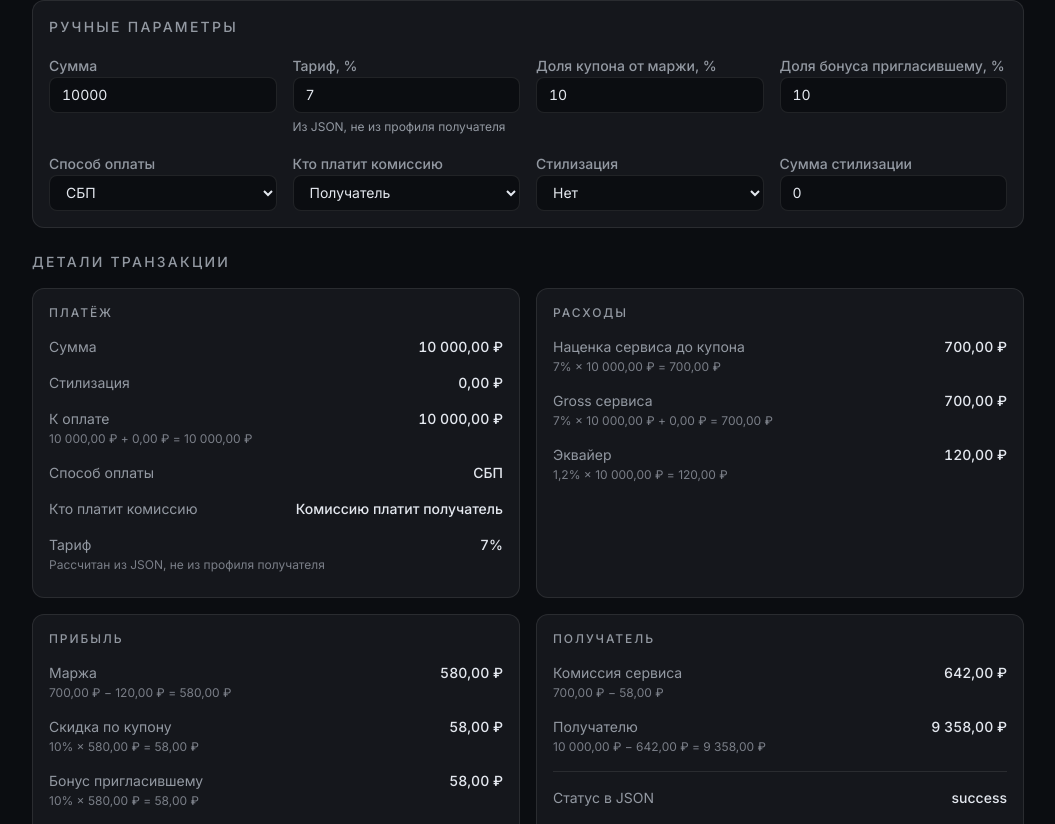
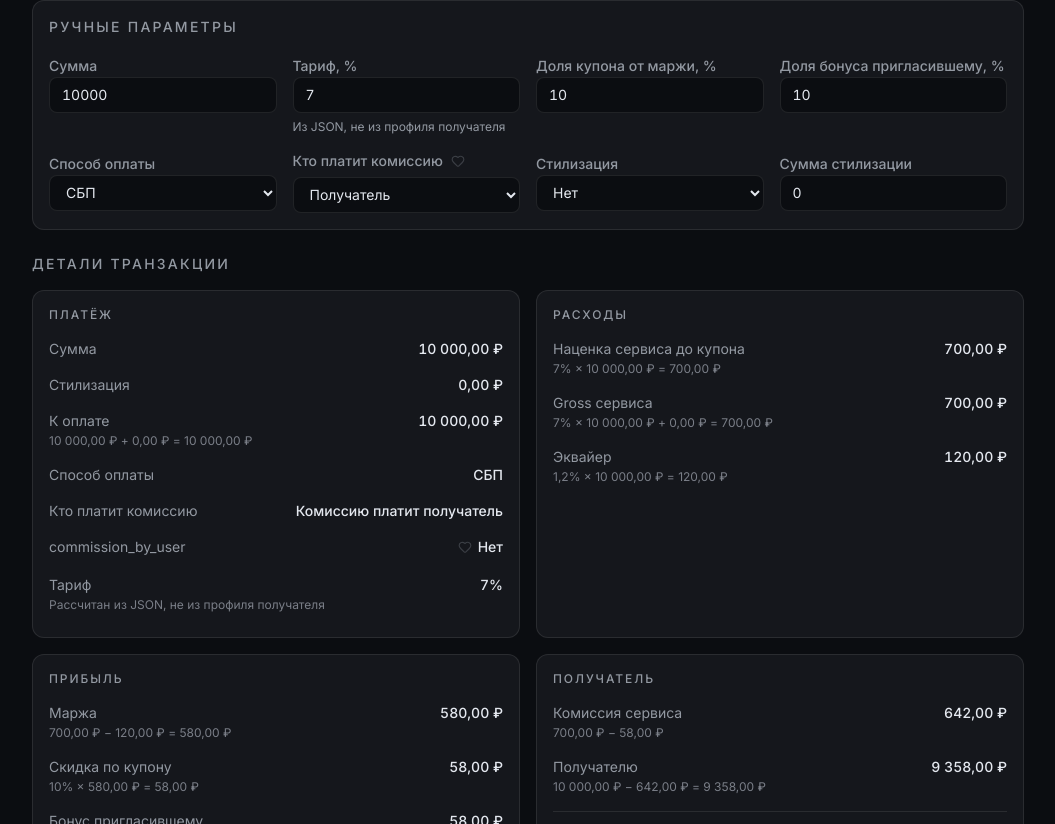
Before and after one commit to notgfx/Cashflow, a React (Vite) app: page / in a window 1280 px wide. Shown: the part 1036-1860 px from the top of the page, without its empty margins (112-1167 px from the left). Built offline with nearby package versions, Linux system fonts and the light colour scheme.

Commit message:
Fix: invoice + commission_by_user

```diff
--- a/src/components/details/TransactionDetails.tsx
+++ b/src/components/details/TransactionDetails.tsx
@@ -1,4 +1,5 @@
 import type { ReactNode } from "react";
+import { CommissionByUserHeart } from "@/components/payment/CommissionByUserHeart";
 import { formatCurrency, formatPercent, formatRate, MISSING } from "@/lib/formatters";
 import {
   formulaAcquirer,
@@ -12,13 +13,13 @@ import {
   formulaToCash,
   formulaToPay,
 } from "@/lib/formulaText";
-import { payerLabel, paymentSystemLabel } from "@/lib/labels";
+import { COMMISSION_BY_USER_LABEL, INVOICE_CBU_PROMO_HINT, payerLabel, paymentSystemLabel } from "@/lib/labels";
 import { Separator } from "@/components/ui/separator";
 import type { PaymentAnalysis } from "@/types/payment";
 
 type RowProps = {
   label: string;
-  value: string;
+  value: ReactNode;
   hint?: string;
 };
 
@@ -29,7 +30,7 @@ function Row({ label, value, hint }: RowProps) {
         <p className="text-muted-foreground">{label}</p>
         {hint ? <p className="mt-0.5 text-xs text-muted-foreground/80">{hint}</p> : null}
       </div>
-      <p className="tabular text-right font-medium">{value}</p>
+      <div className="tabular text-right font-medium">{value}</div>
     </div>
   );
 }
@@ -73,6 +74,24 @@ export function TransactionDetails({ analysis }: TransactionDetailsProps) {
             }
           />
           <Row label="Кто платит комиссию" value={payerLabel(calculation.payer)} />
+          <Row
+            label="commission_by_user"
+            value={
+              <span className="inline-flex items-center justify-end gap-1.5">
+                <CommissionByUserHeart active={calculation.commissionByUser} />
+                {calculation.commissionByUser ? "Да" : "Нет"}
+              </span>
+            }
+            hint={
+              calculation.commissionByUser
+                ? calculation.invoiceCbu
+                  ? `${COMMISSION_BY_USER_LABEL}. ${INVOICE_CBU_PROMO_HINT}`
+                  : COMMISSION_BY_USER_LABEL
+                : calculation.sender
+                  ? "Invoice без выбора отправителя оплатить комиссию"
+                  : undefined
+            }
+          />
           <Row
             label="Тариф"
             value={formatPercent(calculation.tariff)}
--- a/src/components/manual/ManualInputs.tsx
+++ b/src/components/manual/ManualInputs.tsx
@@ -1,7 +1,8 @@
+import { CommissionByUserHeart } from "@/components/payment/CommissionByUserHeart";
 import { Label } from "@/components/ui/label";
 import { Input } from "@/components/ui/input";
 import { hasAcquirerRate } from "@/lib/fees";
-import { PAYMENT_SYSTEM_LABELS } from "@/lib/labels";
+import { COMMISSION_BY_USER_LABEL, INVOICE_CBU_PROMO_HINT, PAYMENT_SYSTEM_LABELS } from "@/lib/labels";
 import { PAYMENT_SYSTEMS, type ManualInputs as ManualValues } from "@/types/payment";
 
 type ManualInputsProps = {
@@ -106,7 +107,14 @@ export function ManualInputs({ value, tariffFromJson, onChange }: ManualInputsPr
             ) : null}
           </div>
           <div className="space-y-1.5">
-            <Label htmlFor="cf-payer">Кто платит комиссию</Label>
+            <div className="flex items-center gap-1.5">
+              <Label htmlFor="cf-payer">Кто платит комиссию</Label>
+              <CommissionByUserHeart
+                active={value.commissionByUser}
+                interactive
+                onToggle={() => patch({ commissionByUser: !value.commissionByUser })}
+              />
+            </div>
             <select
               id="cf-payer"
               className={fieldClass}
@@ -116,6 +124,15 @@ export function ManualInputs({ value, tariffFromJson, onChange }: ManualInputsPr
               <option value="recipient">Получатель</option>
               <option value="sender">Отправитель</option>
             </select>
+            {value.commissionByUser ? (
+              <p className="flex items-start gap-1.5 text-xs text-muted-foreground">
+                <CommissionByUserHeart active className="mt-0.5" />
+                <span>{COMMISSION_BY_USER_LABEL}</span>
+              </p>
+            ) : null}
+            {value.payer === "sender" && value.commissionByUser ? (
+              <p className="text-xs text-amber-600 dark:text-amber-400">{INVOICE_CBU_PROMO_HINT}</p>
+            ) : null}
           </div>
           <div className="space-y-1.5">
             <Label htmlFor="cf-style-mode">Стилизация</Label>
--- /dev/null
+++ b/src/components/payment/CommissionByUserHeart.tsx
@@ -0,0 +1,55 @@
+import { Heart } from "lucide-react";
+import { COMMISSION_BY_USER_LABEL } from "@/lib/labels";
+import { cn } from "@/lib/utils";
+
+type CommissionByUserHeartProps = {
+  active: boolean;
+  interactive?: boolean;
+  onToggle?: () => void;
+  className?: string;
+};
+
+export function CommissionByUserHeart({
+  active,
+  interactive = false,
+  onToggle,
+  className,
+}: CommissionByUserHeartProps) {
+  const heart = (
+    <Heart
+      className={cn(
+        "h-3.5 w-3.5 shrink-0",
+        active ? "fill-red-500 text-red-500" : "fill-transparent text-muted-foreground/30",
+      )}
+      aria-hidden
+    />
+  );
+
+  if (!interactive) {
+    return (
+      <span
+        className={cn("inline-flex items-center", className)}
+        title={active ? COMMISSION_BY_USER_LABEL : undefined}
+      >
+        {heart}
+      </span>
+    );
+  }
+
+  return (
+    <button
+      type="button"
+      role="checkbox"
+      aria-checked={active}
+      aria-label={COMMISSION_BY_USER_LABEL}
+      title={COMMISSION_BY_USER_LABEL}
+      onClick={onToggle}
+      className={cn(
+        "inline-flex items-center justify-center rounded-sm p-0.5 hover:bg-accent",
+        className,
+      )}
+    >
+      {heart}
+    </button>
+  );
+}
--- a/src/lib/calculations.ts
+++ b/src/lib/calculations.ts
@@ -114,9 +114,12 @@ export function calculatePayment(
   const usdCard = isIntlCard(ps);
   const couponPctIn = inputs.couponPct || 0;
   const bonusPctIn = inputs.bonusPct || 0;
-  const couponPct = usdCard ? 0 : couponPctIn;
-  const bonusPct = usdCard ? 0 : bonusPctIn;
   const sender = inputs.payer === "sender";
+  const commissionByUser = Boolean(inputs.commissionByUser);
+  const invoiceCbu = sender && commissionByUser;
+  const promoOff = usdCard || invoiceCbu;
+  const couponPct = promoOff ? 0 : couponPctIn;
+  const bonusPct = promoOff ? 0 : bonusPctIn;
   const senderPlus1 = sender && couponPct <= 0 && bonusPct <= 0;
   const intlPp = usdCard ? FEES.intlCardExtraPp : 0;
   const chargePct =
@@ -154,6 +157,8 @@ export function calculatePayment(
     paymentSystem: ps,
     payer: inputs.payer,
     sender,
+    commissionByUser,
+    invoiceCbu,
     tariff: inputs.tariff || 0,
     chargePct,
     senderPlus1,
--- a/src/lib/formulaText.ts
+++ b/src/lib/formulaText.ts
@@ -30,10 +30,16 @@ export function formulaMargin(calc: PaymentCalculation): string {
 }
 
 export function formulaCoupon(calc: PaymentCalculation): string {
+  if (calc.invoiceCbu) {
+    return `промо отключено (invoice + commission_by_user) → ${formatCurrency(calc.coupon)}`;
+  }
   return `${formatPercent(calc.couponPct)} × ${formatCurrency(calc.margin)} = ${formatCurrency(calc.coupon)}`;
 }
 
 export function formulaReferral(calc: PaymentCalculation): string {
+  if (calc.invoiceCbu) {
+    return `бонус отключён (invoice + commission_by_user) → ${formatCurrency(calc.referral)}`;
+  }
   return `${formatPercent(calc.bonusPct)} × ${formatCurrency(calc.margin)} = ${formatCurrency(calc.referral)}`;
 }
 
--- a/src/lib/input.ts
+++ b/src/lib/input.ts
@@ -10,6 +10,7 @@ import { FEES, FX_PAYMENT_SYSTEMS, fxUnitLabel, isIntlCard } from "@/lib/fees";
 import { paymentSystemLabel } from "@/lib/labels";
 import {
   isRecord,
+  parseBoolFlag,
   parseNumber,
   parseVars,
   requireSum,
@@ -101,6 +102,7 @@ function defaultManual(): ManualInputs {
     stylingCustom: 0,
     paymentSystem: FEES.defaults.paymentSystem as ManualInputs["paymentSystem"],
     payer: "recipient",
+    commissionByUser: false,
     tariff: FEES.defaults.tariff,
     couponPct: FEES.defaults.couponPct,
     bonusPct: FEES.defaults.bonusPct,
@@ -155,6 +157,7 @@ function inferManual(observed: ObservedPayment): { inputs: ManualInputs; tariffF
       stylingCustom: styling,
       paymentSystem: ps,
       payer,
+      commissionByUser: Boolean(observed.commissionByUser),
       tariff,
       couponPct: usd ? 0 : couponPct,
       bonusPct: usd ? 0 : bonusPct,
@@ -183,6 +186,7 @@ function normalizePayment(data: unknown, rawText: string): PaymentSnapshot {
     (typeof data.payment_system === "string" && data.payment_system) ||
     null;
   const ik = typeof vars.ik_am_t === "string" ? vars.ik_am_t : null;
+  const commissionByUser = parseBoolFlag(vars.commission_by_user) || parseBoolFlag(data.commission_by_user);
   const styling = parseNumber(premium.styling_cost) ?? 0;
   const coupon = parseNumber(vars.coupon_discount) ?? 0;
   const referral = parseNumber(vars.bonus_to_referrer) ?? 0;
@@ -217,6 +221,7 @@ function normalizePayment(data: unknown, rawText: string): PaymentSnapshot {
     styling,
     paymentSystem,
     payerHint: payer,
+    commissionByUser,
     hiddenAmount: parseNumber(hidden.AMOUNT),
     hiddenCurrencyId: hidden.CUR_ID as string | number | null | undefined ?? null,
   };
@@ -271,23 +276,30 @@ function mismatches(analysisInputs: {
 }
 
 function analysisWarnings(calculation: ReturnType<typeof calculatePayment>): AnalysisWarning[] {
-  if (calculation.acquirerRateKnown) return [];
-  const code = calculation.paymentSystem;
-  if (!code) {
-    return [
-      {
+  const items: AnalysisWarning[] = [];
+  if (calculation.invoiceCbu) {
+    items.push({
+      title: "Бонусы и промо не применяются",
+      detail:
+        "Сочетание invoice (комиссию платит отправитель) и commission_by_user: скидка по промо и бонус пригласившему не начисляются.",
+    });
+  }
+  if (!calculation.acquirerRateKnown) {
+    const code = calculation.paymentSystem;
+    if (!code) {
+      items.push({
         title: "Нет ставки эквайера",
         detail:
           "Способ оплаты не указан. Комиссия эквайера не взята из таблицы — в расчёте стоит 0%, это не известная ставка.",
-      },
-    ];
+      });
+    } else {
+      items.push({
+        title: "Нет ставки эквайера",
+        detail: `Платёжная система «${paymentSystemLabel(code)}» (${code}) отсутствует в таблице ставок эквайера. Это не явные 0% из справочника: в расчёте временно 0%, маржа и выводы могут быть завышены.`,
+      });
+    }
   }
-  return [
-    {
-      title: "Нет ставки эквайера",
-      detail: `Платёжная система «${paymentSystemLabel(code)}» (${code}) отсутствует в таблице ставок эквайера. Это не явные 0% из справочника: в расчёте временно 0%, маржа и выводы могут быть завышены.`,
-    },
-  ];
+  return items;
 }
 
 function pretty(value: unknown, fallback: string): string {
--- a/src/lib/labels.ts
+++ b/src/lib/labels.ts
@@ -26,6 +26,11 @@ export function payerLabel(payer: PayerRole): string {
     : "Комиссию платит получатель";
 }
 
+export const COMMISSION_BY_USER_LABEL = "Отправитель сам выбрал оплатить комиссию";
+
+export const INVOICE_CBU_PROMO_HINT =
+  "При invoice и commission_by_user бонусы и скидки за промо не применяются.";
+
 export function stylingModeLabel(mode: "off" | "auto" | "custom"): string {
   if (mode === "auto") return "Авто";
   if (mode === "custom") return "Своя сумма";
--- a/src/lib/validators.ts
+++ b/src/lib/validators.ts
@@ -1,3 +1,12 @@
+export function parseBoolFlag(value: unknown): boolean {
+  if (value === true || value === 1) return true;
+  if (typeof value === "string") {
+    const normalized = value.trim().toLowerCase();
+    return normalized === "true" || normalized === "1";
+  }
+  return false;
+}
+
 export function parseNumber(value: unknown): number | null {
   if (value === null || value === undefined || value === "") return null;
   if (typeof value === "number") {
--- a/src/types/payment.ts
+++ b/src/types/payment.ts
@@ -22,6 +22,7 @@ export type ManualInputs = {
   stylingCustom: number;
   paymentSystem: string;
   payer: PayerRole;
+  commissionByUser: boolean;
   tariff: number;
   couponPct: number;
   bonusPct: number;
@@ -42,6 +43,7 @@ export type ObservedPayment = {
   styling?: number | null;
   paymentSystem?: string | null;
   payerHint?: PayerRole | null;
+  commissionByUser?: boolean;
   hiddenAmount?: number | null;
   hiddenCurrencyId?: string | number | null;
 };
@@ -52,6 +54,8 @@ export type PaymentCalculation = {
   paymentSystem: string;
   payer: PayerRole;
   sender: boolean;
+  commissionByUser: boolean;
+  invoiceCbu: boolean;
   tariff: number;
   chargePct: number;
   senderPlus1: boolean;
```
Also changed, not shown: src/components/payment/PaymentFlow.tsx (+8 -2 lines).
